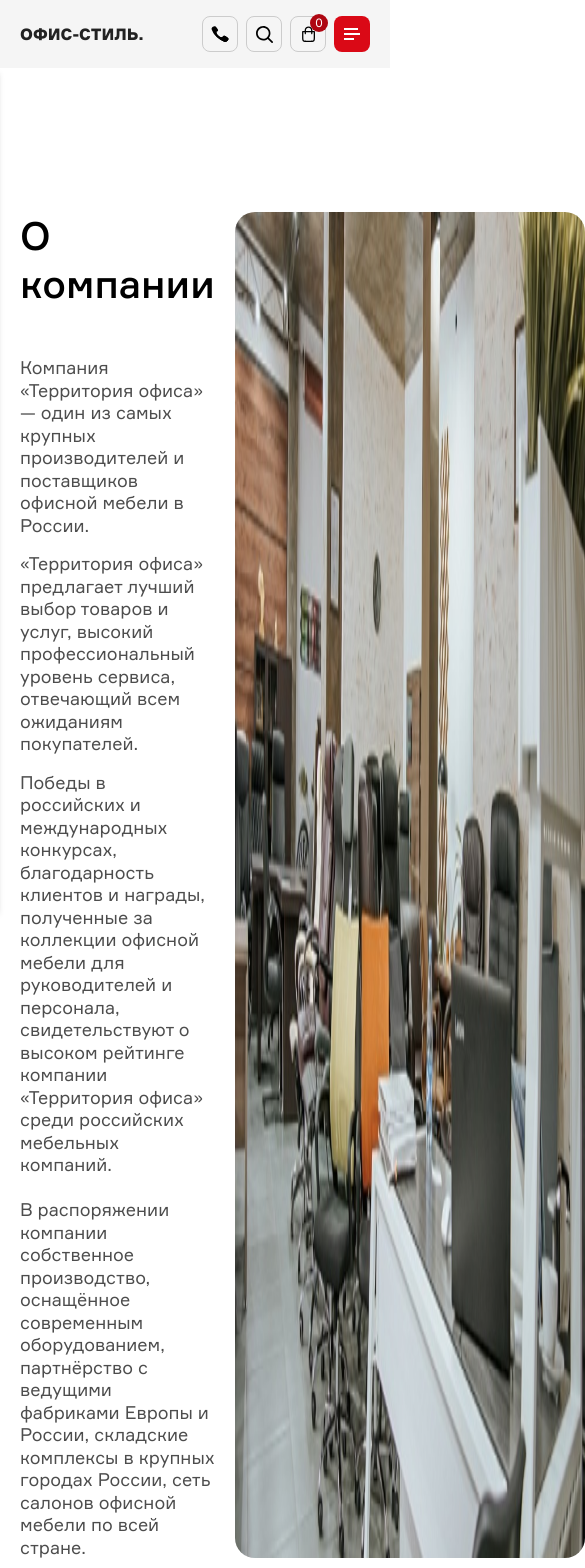
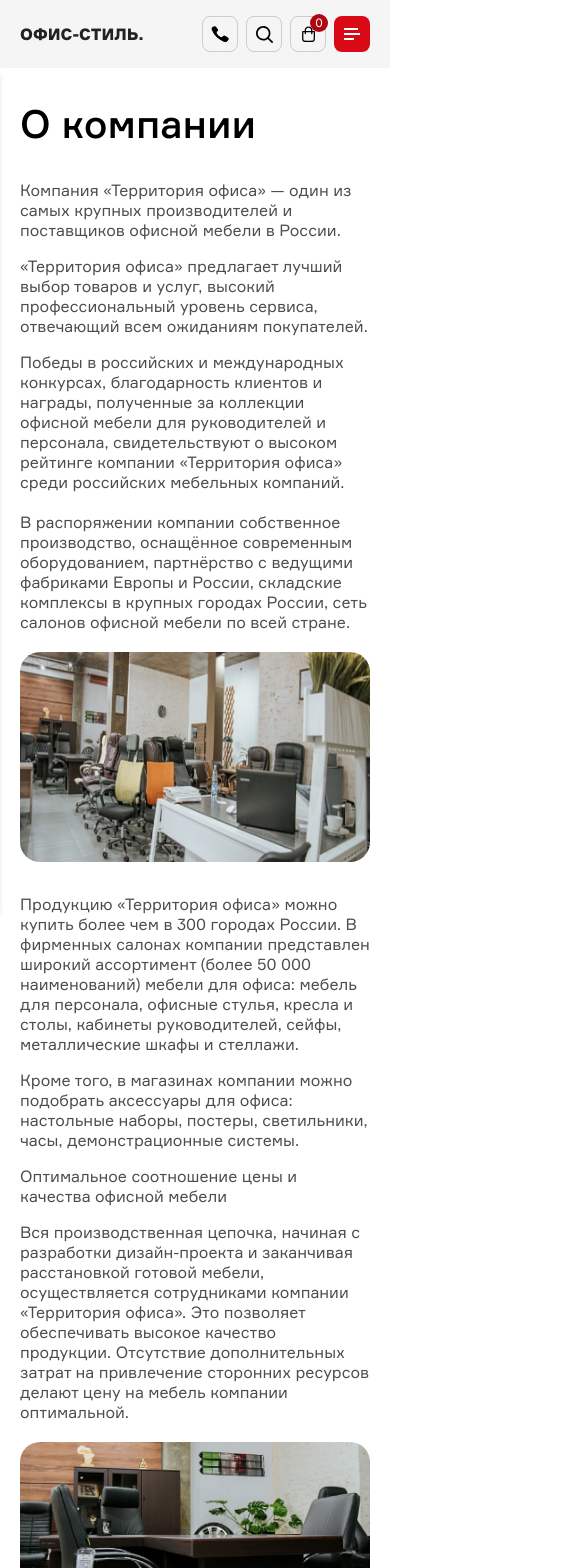
Before and after one commit to mryaxyobek/office-style, a React (Vite) app: page /about-company in a window 390 px wide. Shown: the top 1568 px of the page, 585 px wide, since content can reach past the window. Built offline with nearby package versions, Linux system fonts and the light colour scheme.

Commit message:
about company "hero" is optimized for all devices

```diff
--- a/src/components/AboutCompanyHero.jsx
+++ b/src/components/AboutCompanyHero.jsx
@@ -4,33 +4,33 @@ import blackFurnitures from '../assets/images/other/black-furnitures.png';
 
 const AboutCompanyHero = () => {
     return (
-        <div className='pt-36 pb-60px'>
+        <div className='pt-36r pb-60r'>
             <div className="container">
-                <div className="flex justify-between gap-5 mb-14">
+                <div className="flex justify-between gap-5 mb-14 max-900:mb-10 max-440:mb-8 max-1050:flex-col">
                     {/* text  */}
                     <div className='max-w-864px'>
-                        <h1 className="mb-12">О компании</h1>
+                        <h1 className="mb-12 max-900:mb-10 max-440:mb-8">О компании</h1>
                         <div className="space-y-4 text-primary-gray-70">
-                            <p>Компания «Территория офиса» — один из самых крупных производителей и поставщиков офисной мебели в России.</p>
-                            <p>«Территория офиса» предлагает лучший выбор товаров и услуг, высокий профессиональный уровень сервиса, отвечающий всем ожиданиям покупателей.</p>
-                            <p>Победы в российских и международных конкурсах, благодарность клиентов и награды, полученные за коллекции офисной мебели для руководителей и персонала, свидетельствуют о высоком рейтинге компании «Территория офиса» среди российских мебельных компаний.
+                            <p className='max-440:text-regular-16'>Компания «Территория офиса» — один из самых крупных производителей и поставщиков офисной мебели в России.</p>
+                            <p className='max-440:text-regular-16'>«Территория офиса» предлагает лучший выбор товаров и услуг, высокий профессиональный уровень сервиса, отвечающий всем ожиданиям покупателей.</p>
+                            <p className='max-440:text-regular-16'>Победы в российских и международных конкурсах, благодарность клиентов и награды, полученные за коллекции офисной мебели для руководителей и персонала, свидетельствуют о высоком рейтинге компании «Территория офиса» среди российских мебельных компаний.
                                 <br /><br />
                                 В распоряжении компании собственное производство, оснащённое современным оборудованием, партнёрство с ведущими фабриками Европы и России, складские комплексы в крупных городах России, сеть салонов офисной мебели по всей стране.</p>
                         </div>
                     </div>
                     {/* img  */}
-                    <img src={furnitures} alt="office furnitures" width={783} height={470} className="rounded-2.5xl" />
+                    <img src={furnitures} alt="office furnitures" width={783} height={470} className="rounded-2.5xl object-cover max-1300:w-556px max-1050:w-full" />
                 </div>
 
-                <div className="flex justify-between gap-5">
+                <div className="flex justify-between gap-5 max-1050:flex-col-reverse">
                     {/* img  */}
-                    <img src={blackFurnitures} alt="office furnitures" width={752} height={503} className="rounded-2.5xl" />
+                    <img src={blackFurnitures} alt="office furnitures" width={752} height={503} className="rounded-2.5xl max-1300:w-556px max-1050:w-full" />
                     {/* text  */}
                     <div className='max-w-935px text-primary-gray-70 space-y-4'>
-                        <p>Продукцию «Территория офиса» можно купить более чем в 300 городах России. В фирменных салонах компании представлен широкий ассортимент (более 50 000 наименований) мебели для офиса: мебель для персонала, офисные стулья, кресла и столы, кабинеты руководителей, сейфы, металлические шкафы и стеллажи.</p>
-                        <p>Кроме того, в магазинах компании можно подобрать аксессуары для офиса: настольные наборы, постеры, светильники, часы, демонстрационные системы.</p>
-                        <p>Оптимальное соотношение цены и качества офисной мебели</p>
-                        <p>Вся производственная цепочка, начиная с разработки дизайн-проекта и заканчивая расстановкой готовой мебели, осуществляется сотрудниками компании «Территория офиса». Это позволяет обеспечивать высокое качество продукции. Отсутствие дополнительных затрат на привлечение сторонних ресурсов делают цену на мебель компании оптимальной.</p>
+                        <p className='max-440:text-regular-16'>Продукцию «Территория офиса» можно купить более чем в 300 городах России. В фирменных салонах компании представлен широкий ассортимент (более 50 000 наименований) мебели для офиса: мебель для персонала, офисные стулья, кресла и столы, кабинеты руководителей, сейфы, металлические шкафы и стеллажи.</p>
+                        <p className='max-440:text-regular-16'>Кроме того, в магазинах компании можно подобрать аксессуары для офиса: настольные наборы, постеры, светильники, часы, демонстрационные системы.</p>
+                        <p className='max-440:text-regular-16'>Оптимальное соотношение цены и качества офисной мебели</p>
+                        <p className='max-440:text-regular-16'>Вся производственная цепочка, начиная с разработки дизайн-проекта и заканчивая расстановкой готовой мебели, осуществляется сотрудниками компании «Территория офиса». Это позволяет обеспечивать высокое качество продукции. Отсутствие дополнительных затрат на привлечение сторонних ресурсов делают цену на мебель компании оптимальной.</p>
                     </div>
                 </div>
             </div>
--- a/src/index.css
+++ b/src/index.css
@@ -380,10 +380,13 @@ html {
     @apply pb-60px max-900:pb-12 max-440:pb-30px;
   }
 
+  .pt-36r {
+    @apply pt-36 max-1050:pt-28 max-900:pt-12 max-440:pt-8;
+  }
+
   .mb-60r {
     @apply mb-60px max-900:mb-12 max-440:mb-8;
   }
-
 }
 
 /* form elements */
@@ -604,6 +607,14 @@ label {
   }
 }
 
+@media only screen and (max-width:440px) {
+  .body {
+    font-size: 16px;
+    line-height: 20px;
+  }
+}
+
+
 @media only screen and (max-width:360px) {
   h1 {
     font-size: 36px;
```
